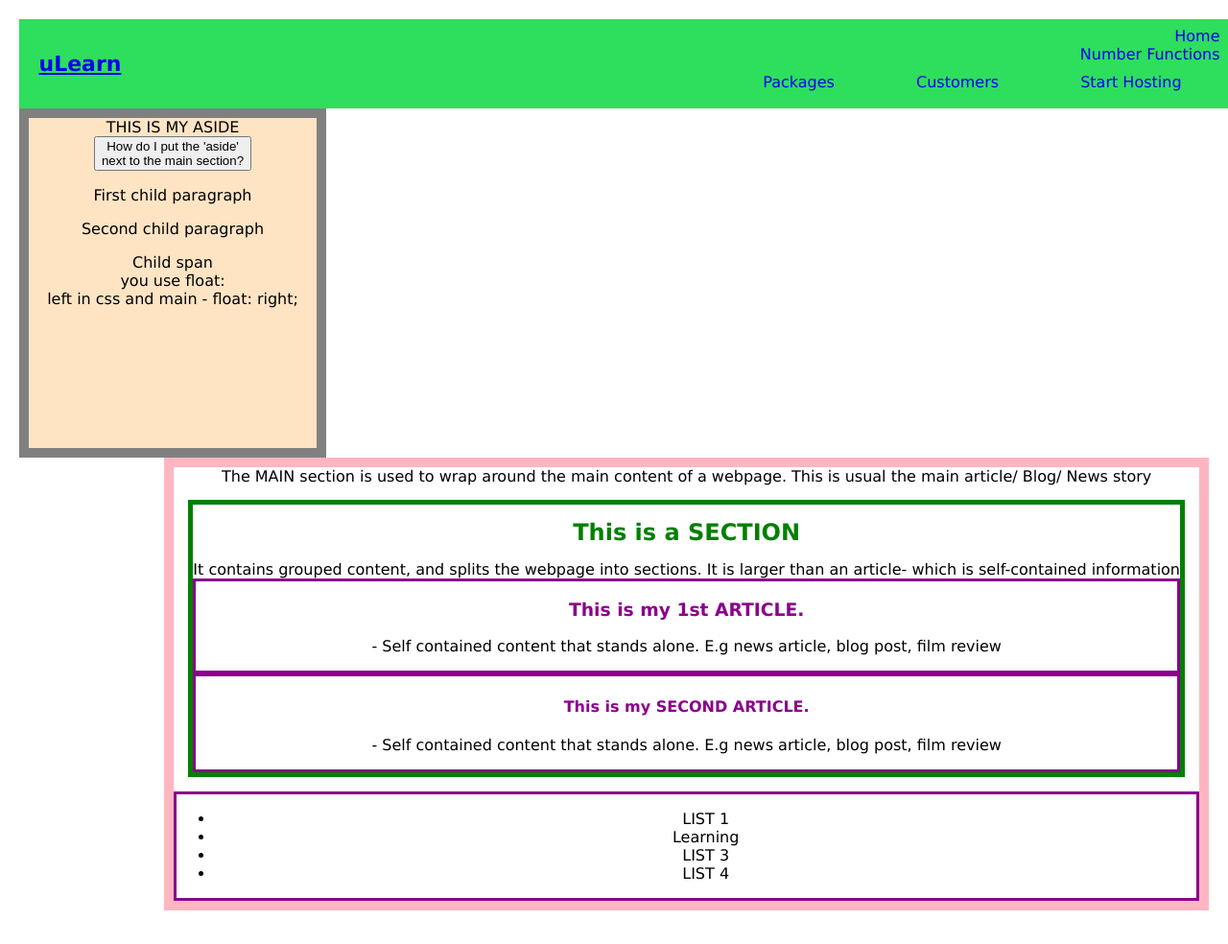
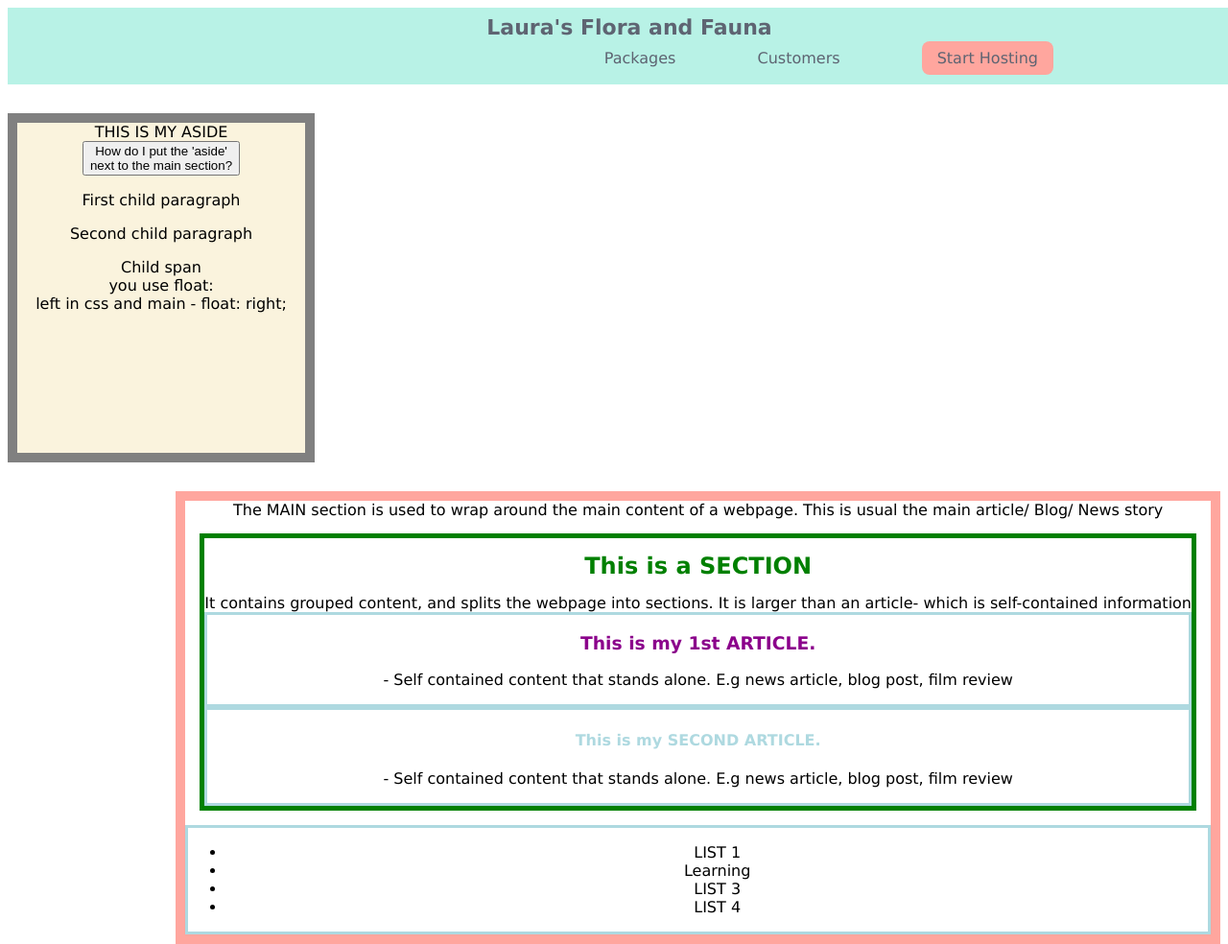
Before and after one commit to Laura-Kam/laura-s-css-js-flora-and-fauna, a plain HTML site: page index.html in a window 1280 px wide. Shown: the top 984 px of the page at 96% size. Before the commit the page ends 949 px from the top, so only its background shows below. Drawn offline with Linux system fonts and the light colour scheme.

Commit message:
learnt hover, added in style changes for active and removed excess links, learnt CTA - Call to action

```diff
--- a/index.html
+++ b/index.html
@@ -14,7 +14,7 @@
   <body>
     <header class="main-header">
       <div>
-        <a class="main-header__brand" href="./brand">uLearn</a>
+        <a class="main-header__brand" href="./brand">Laura's Flora and Fauna</a>
       </div>
       <nav class="main-nav">
         <!-- <button onclick="showAnswer()" id="questionButton" type="button">
@@ -25,13 +25,15 @@
           By using <strong>display: inline</strong>
         </div> -->
         <ul class="main-nav__items">
-          <li class="main-nav-item"><a href="/">Home</a></li>
+          <!-- <li class="main-nav-item"><a href="/">Home</a></li>
           <li>
             <a href="./Functions/numbers/numbers.html">Number Functions</a>
-          </li>
+          </li> -->
           <li class="main-nav__item"><a href="/">Packages</a></li>
           <li class="main-nav__item"><a href="/events">Customers</a></li>
-          <li class="main-nav__item"><a href="/">Start Hosting</a></li>
+          <li class="main-nav__item main-nav__item--cta">
+            <a href="/">Start Hosting</a>
+          </li>
 
           <br />
         </ul>
--- a/style.css
+++ b/style.css
@@ -1,8 +1,8 @@
 body {
     /* This did not create a margin between the other elements,
     this needs to be done individually */
-    margin: 10px;
-   padding: 10px;
+    margin-bottom: 10px;
+   /* padding: 10px; */
    font-family: 'Lucida Sans', 'Lucida Sans Regular', 'Lucida Grande', 'Lucida Sans Unicode', Geneva, Verdana, sans-serif;
    text-align: center;
 }
@@ -10,7 +10,7 @@ body {
 
 .main-header {
     width: 100%;
-    background: #2ddf5c;
+    background: #b8f2e6;
     padding: 8px 16px;
 }
 
@@ -24,13 +24,14 @@ body {
 font-weight: bold;
 font-size: 22px;
 text-align: right;
+text-decoration: none;
 }
 
 .main-nav {
     display: inline-block;
     text-align: right;
     /* this makes the nav smaller so that the brand can fit inline (block); */
-    width: calc(100% - 100px);
+    width: calc(100% - 300px);
     vertical-align: middle;
 
 }
@@ -55,11 +56,38 @@ ul a {
     /* this styles it on one line-readable. */
     margin: 10px 40px;
  text-decoration: none;
+
+}
+ a {
+    color: #5e6472;
+
+ }
+/*
+grouping stylesheets if the value is the same */
+.main-nav__item a:hover {
+    color: #013e3e;
 }
 
-.main-nav__item a:hover {
-    color: white;
+/* Call to action stands out */
+.main-nav__item--cta a {
+background: #ffa69e;
+/* top and bottom first, left and right */
+padding: 8px 16px;
+border-radius: 8px;
 }
+
+.main-nav__item--cta a:hover, .main-nav__item--cta a:active {
+background: #ffbda8;
+text-shadow: #FAF3DD;
+}
+
+
+
+.main-nav__item a:active {
+    font-weight: bold;
+}
+
+
 
 section {
     border: 5px solid green;
@@ -80,7 +108,7 @@ section h2 {
 
 
 article {
-    border: 3px solid darkmagenta;
+    border: 3px solid #AED9E0;
   }
 /*
   What are these combined css selectors called? */
@@ -90,25 +118,27 @@ article {
   }
 
   article h4 {
-    color: darkmagenta
+    color: #aed9e0;
 }
 
 main {
     /* margin: 10px; */
     /* Do not use commas between multiple properties css. */
-    border: 10px solid lightpink;
+    border: 10px solid #FFA69E;
     /* How can I put the main content to the right of my aside? */
     float: right;
+    margin-top: 30px;
 }
 
 aside {
     /* How can I put my aside to the left of my main content */
     float: left;
-    /* margin: 20px; */
+
     border: 10px solid grey;
-    background-color: bisque;
+    background-color: #FAF3DD;
     height: 344px;
     width: 300px;
+    margin-top: 30px;
 }
 
 
```
